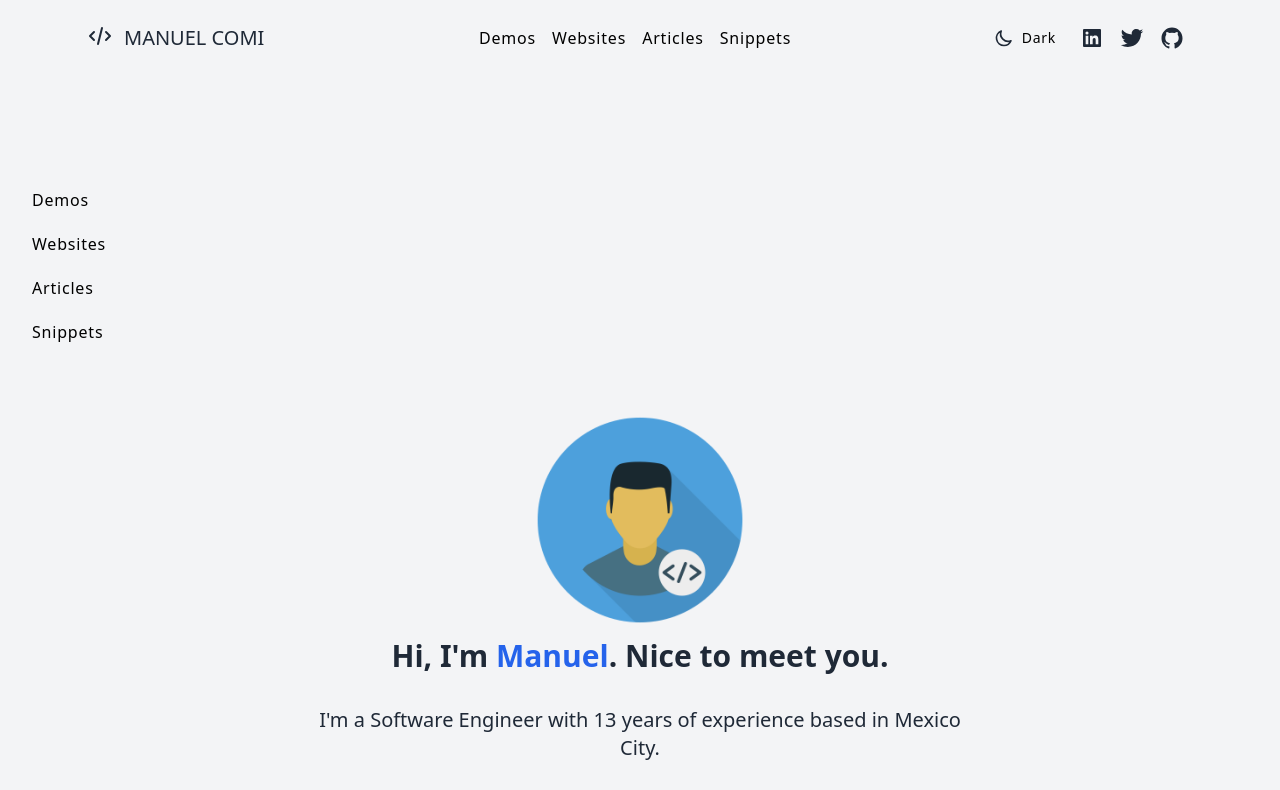
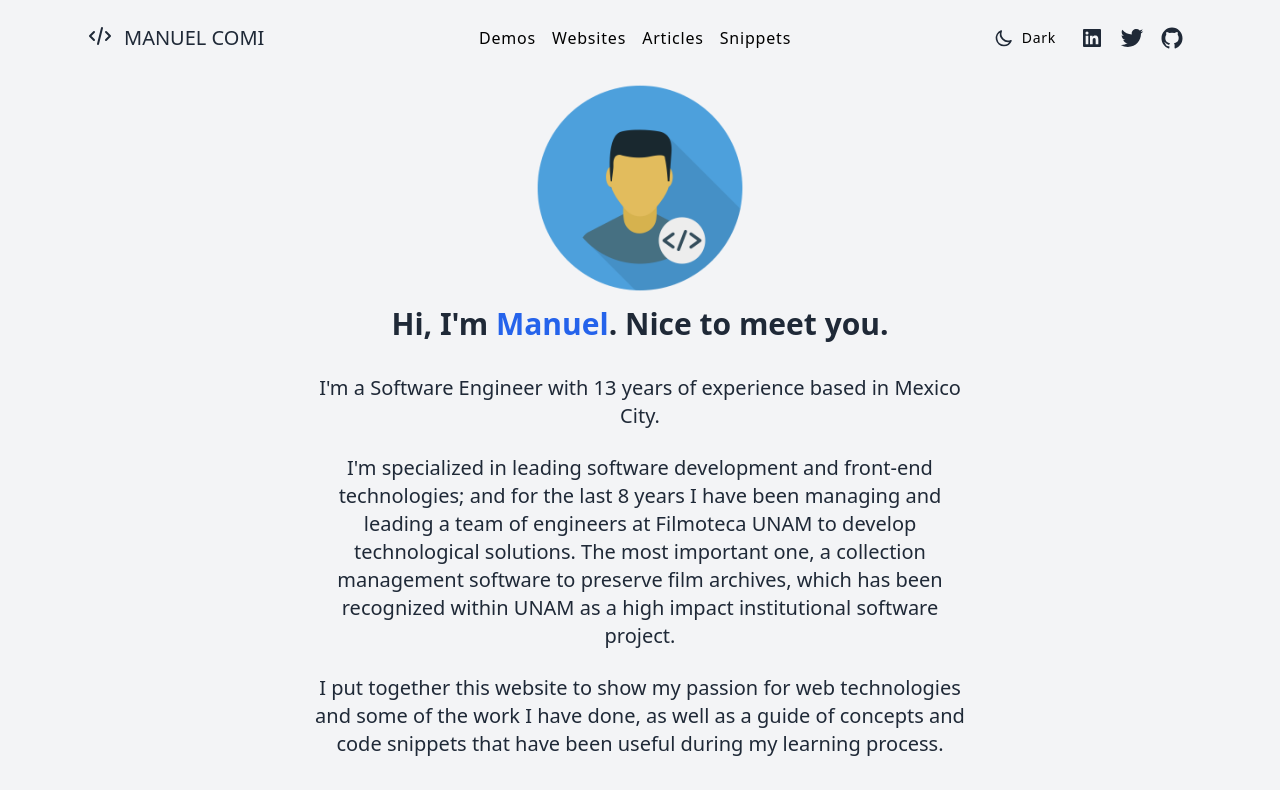
Before and after one commit to mcomi/portfolio, a Next.js app: page / in a window 1280 px wide. Shown: the top 790 px of the page. Built offline with nearby package versions, Linux system fonts and the light colour scheme.

Commit message:
fixed responsive navbar

```diff
--- a/components/Navbar.js
+++ b/components/Navbar.js
@@ -208,7 +208,7 @@ export default function Navbar({ colorTheme, setTheme }) {
         </div>
       </div>
       <div
-        className={`fixed mt-16 z-40 inset-0 flex-none h-full dark:bg-gray-900 bg-opacity-25 w-full bg-white lg:static lg:h-auto lg:overflow-y-visible lg:pt-0 lg:w-60 xl:w-72 lg:block ${
+        className={`fixed mt-16 z-40 inset-0 flex-none h-full dark:bg-gray-900 bg-opacity-25 w-full bg-white lg:static lg:h-auto lg:overflow-y-visible lg:pt-0 lg:w-60 xl:w-72 ${
           isActive ? "" : "hidden"
         }`}
       >
```
